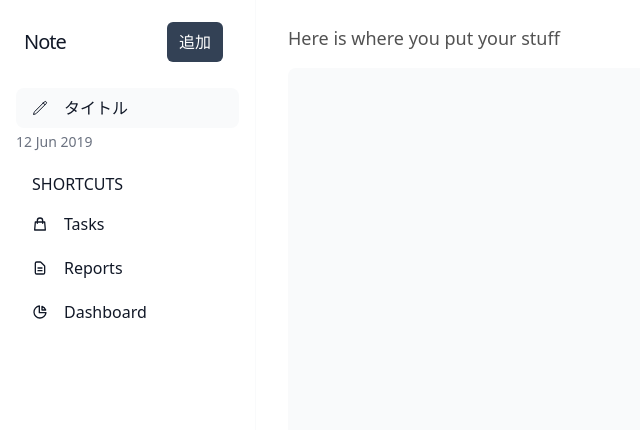
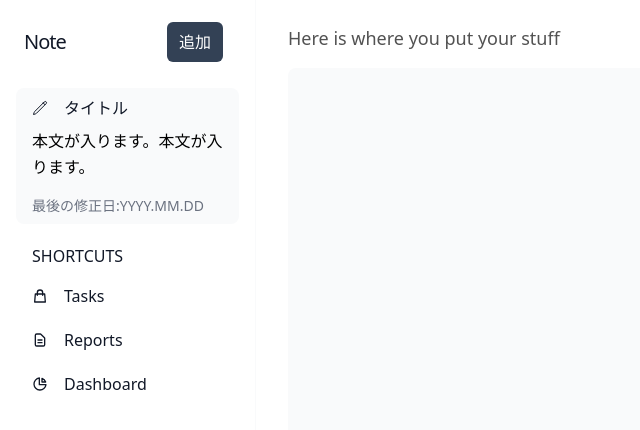
Before and after one commit to s-yoshiii/note-app-react-ts, a React (Vite) app: page / in a window 1280 px wide. Shown: the top 430 px of the page, without its empty margins (0-640 px from the left). Built offline with nearby package versions, Linux system fonts and the light colour scheme.

Commit message:
ノート要素のパーツ調整

```diff
--- a/src/components/Sidebar.tsx
+++ b/src/components/Sidebar.tsx
@@ -18,8 +18,8 @@ const Sidebar = () => {
           <div className="flex flex-col flex-grow px-4 mt-5">
             <nav className="flex-1 space-y-1 bg-white">
               <ul>
-                <li>
-                  <div className="inline-flex items-center w-full px-4 py-2 mt-1 text-base text-gray-900 transition duration-500 ease-in-out transform rounded-lg bg-gray-50 focus:shadow-outline">
+                <li className="flex flex-col px-4 py-2 mt-1 text-base transition duration-500 cursor-pointer ease-in-out transform rounded-lg bg-gray-50 focus:shadow-outline focus:shadow-outline hover:bg-gray-100">
+                  <div className="inline-flex items-center w-full text-gray-900">
                     <svg
                       fill="none"
                       stroke="currentColor"
@@ -37,8 +37,11 @@ const Sidebar = () => {
                     </svg>
                     <span className="ml-4">タイトル</span>
                   </div>
-                  <div className="mt-1 text-gray-500 text-sm block w-full">
-                    12 Jun 2019
+                  <p className="leading-relaxed mt-2">
+                    本文が入ります。本文が入ります。
+                  </p>
+                  <div className="mt-4 text-gray-500 text-sm block w-full">
+                    最後の修正日:YYYY.MM.DD
                   </div>
                 </li>
               </ul>
```
